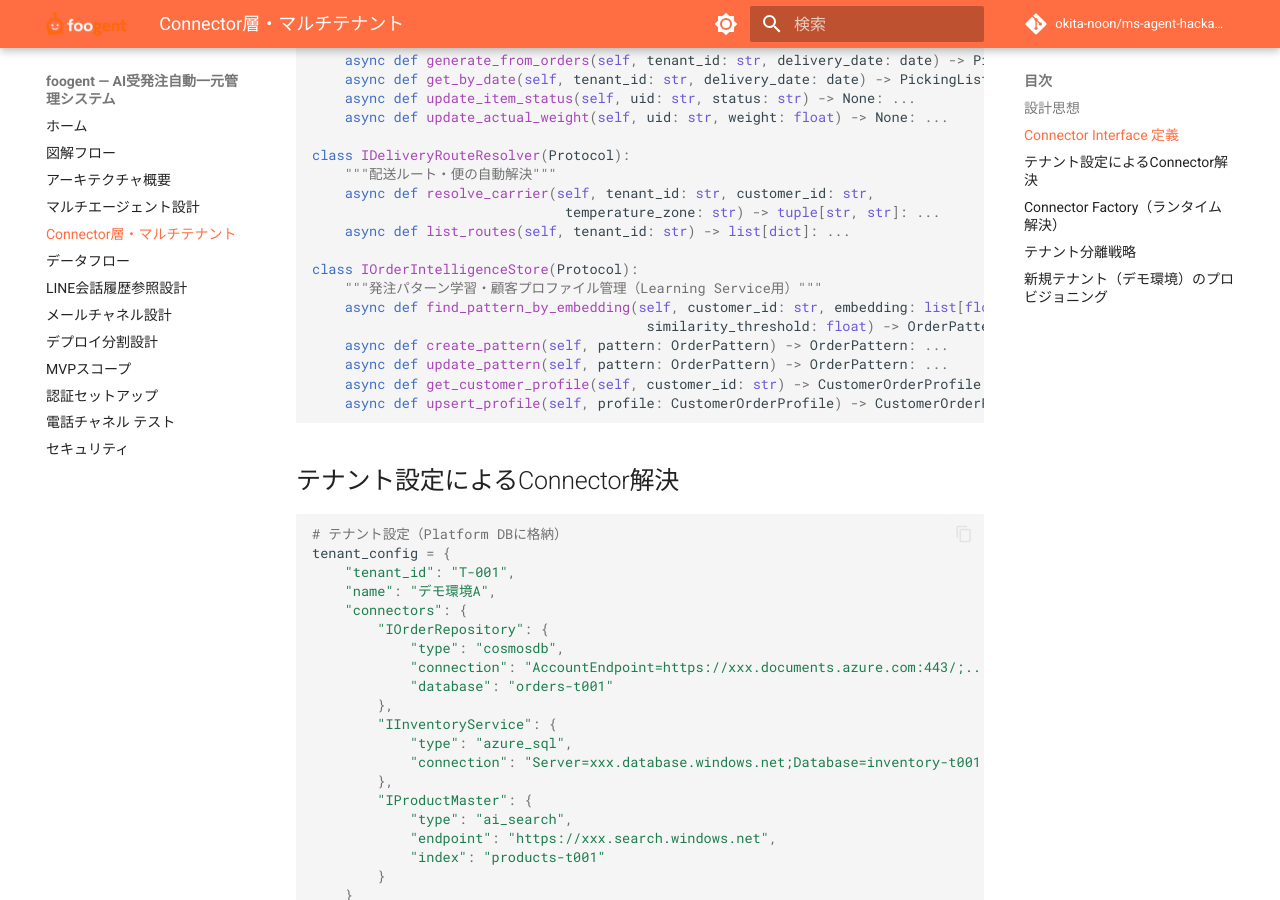
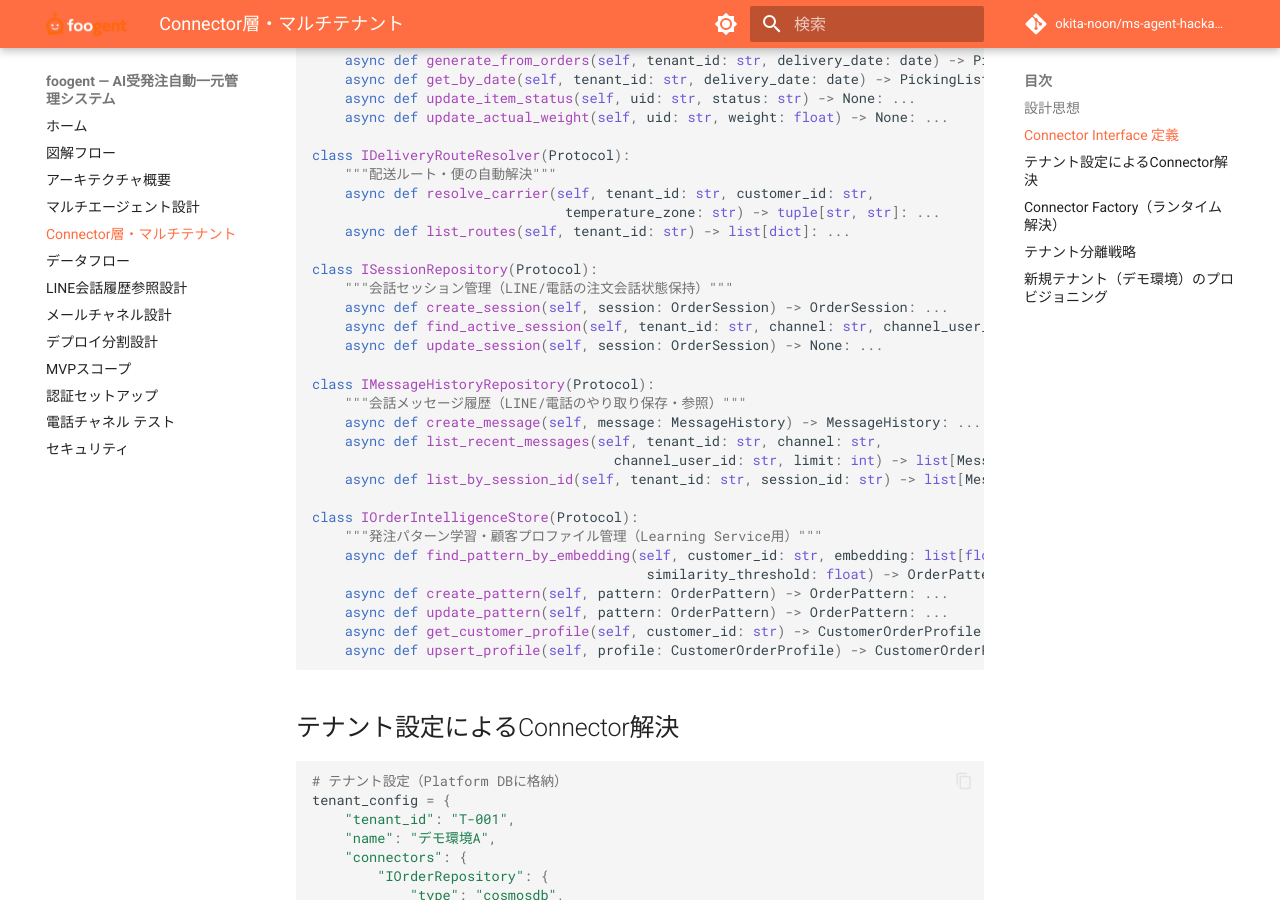
Before and after one commit to okita-noon/ms-agent-hackathon, an MkDocs documentation site: the page built from docs/connector-design.md, in a window 1280 px wide and 900 px high, scrolled down 1148 px. Built offline with MkDocs 1.6.1 and Material for MkDocs 9.7.7, drawn with Linux system fonts in a browser that asks for light colours; comment, search, counter and statistics services are not loaded.

Commit message:
docs: fix documentation gaps from recent PRs (#19-#36)
AGENTS.md:
- Add auth endpoints (login, microsoft, me) to API table
- Add src/auth/, message_history, channel_locks to directory tree
- Update interface count 6→7, add message-history Cosmos container
- Add users table to SQL schema

STATUS.md:
- Add phone handler, auth, channel locks, status separation to completed
- Add login page, profile dropdown, status separation to frontend
- Remove phone channel from remaining tasks (already implemented)

docs/connector-design.md:
- Add ISessionRepository and IMessageHistoryRepository interfaces

Co-Authored-By: Claude Opus 4.6 <noreply@anthropic.com>

```diff
--- a/docs/connector-design.md
+++ b/docs/connector-design.md
@@ -61,6 +61,19 @@ class IDeliveryRouteResolver(Protocol):
     async def resolve_carrier(self, tenant_id: str, customer_id: str,
                                temperature_zone: str) -> tuple[str, str]: ...
     async def list_routes(self, tenant_id: str) -> list[dict]: ...
+
+class ISessionRepository(Protocol):
+    """会話セッション管理（LINE/電話の注文会話状態保持）"""
+    async def create_session(self, session: OrderSession) -> OrderSession: ...
+    async def find_active_session(self, tenant_id: str, channel: str, channel_user_id: str) -> OrderSession | None: ...
+    async def update_session(self, session: OrderSession) -> None: ...
+
+class IMessageHistoryRepository(Protocol):
+    """会話メッセージ履歴（LINE/電話のやり取り保存・参照）"""
+    async def create_message(self, message: MessageHistory) -> MessageHistory: ...
+    async def list_recent_messages(self, tenant_id: str, channel: str,
+                                     channel_user_id: str, limit: int) -> list[MessageHistory]: ...
+    async def list_by_session_id(self, tenant_id: str, session_id: str) -> list[MessageHistory]: ...
 
 class IOrderIntelligenceStore(Protocol):
     """発注パターン学習・顧客プロファイル管理（Learning Service用）"""
```
Also changed, not shown: AGENTS.md (+18 -2 lines), STATUS.md (+14 -9 lines).
